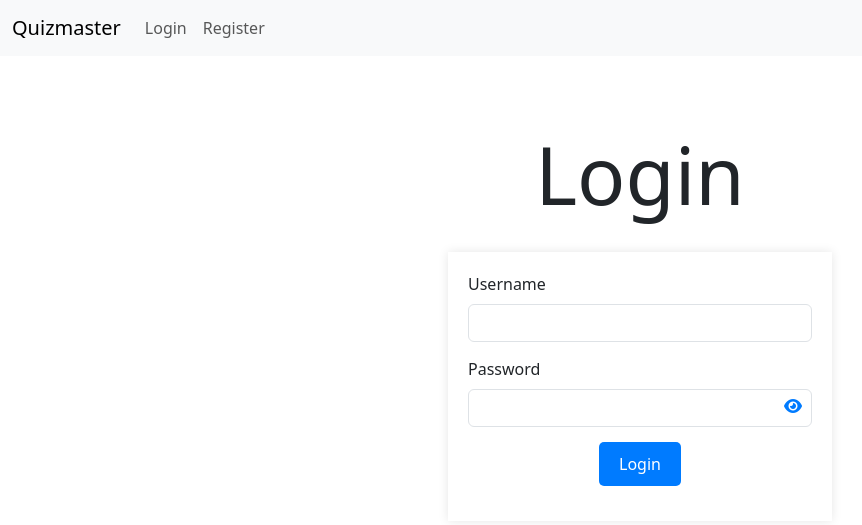
After one commit to 23f2001831/Testify, a Flask app: page /login in a window 1280 px wide. The commit adds this page. Shown: the top 525 px of the page, without its empty margins (0-862 px from the left). Run offline with Flask 3, Linux system fonts and the light colour scheme.

Commit message:
login and register page done

```diff
--- a/app.py
+++ b/app.py
@@ -1,10 +1,10 @@
-from flask import Flask, render_template  #import flask module
+from flask import Flask  #import flask module
 
 app = Flask(__name__)    #create an instance of the Flask class
 
-@app.route('/')
-def index():
-    return render_template('index.html', name='John')
 
+import config
+import models
+import routes
 if __name__ == '__main__':
     app.run(debug=True)  #run the application
--- /dev/null
+++ b/routes.py
@@ -0,0 +1,135 @@
+from flask import Flask, render_template, request, redirect, url_for, flash, session,jsonify, make_response, send_file,jsonify
+from app import app
+from models import db, User, Subject, Chapter, Quiz, Questions, Scores
+from datetime import datetime,timedelta
+from werkzeug.security import generate_password_hash, check_password_hash
+from functools import wraps
+from sqlalchemy import func
+from sqlalchemy.exc import SQLAlchemyError
+from flask import send_file
+
+@app.route('/')
+def index():
+    return render_template('index.html')
+
+@app.route('/login')
+def login():
+    return render_template('login.html')
+
+@app.route('/login', methods=['POST'])
+def login_post():
+    username=request.form.get('username')
+    password=request.form.get('password')
+
+    if username=='' or password=='':
+        flash('Username and password cannot be empty')
+    user=User.query.filter_by(username=username).first()
+
+    if not user:
+        flash('User details not found')
+        return redirect(url_for('login'))
+
+    elif not user.check_password(password):
+        flash('Incorrect password')
+        return redirect(url_for('login'))
+
+    #if login successful
+    session['user_id']=user.id
+    #session['username']=user.username
+    flash('Login successful')
+    return redirect(url_for('profile'))
+
+@app.route('/logout')
+def logout():
+    session.pop('user_id', None)
+    #session.pop('username', None)
+    flash('Logout successful')
+    return redirect(url_for('login'))
+
+
+@app.route('/register')
+def register():
+    return render_template('register.html')
+
+@app.route('/register', methods=['POST'])
+def register_post():
+    username=request.form.get('username')
+    password=request.form.get('password')
+    name=request.form.get('name')
+    qualification=request.form.get('qualification')
+
+    user=User.query.filter_by(username=username).first()
+    if user:
+        flash('User already exists')
+        return redirect(url_for('register'))
+
+    new_user=User(username=username, passhash=generate_password_hash(password), name=name, qualification=qualification)
+    db.session.add(new_user)
+    db.session.commit()
+
+    flash('Registration successful. Please Log In')
+    return redirect(url_for('login'))
+
+## Decorators
+
+def auth_required(f):
+    @wraps(f)
+    def inner(*args, **kwargs):
+        if 'user_id' not in session:
+            flash('please login to continue')
+            return redirect(url_for('login'))
+        return f(*args, **kwargs)
+    return inner
+
+def admin_required(f):
+    @wraps(f)
+    def inner(*args, **kwargs):
+        if 'user_id' not in session:
+            flash('please login to continue')
+            return redirect(url_for('login'))
+        user=User.query.get(session['user_id'])
+        if user.role!='admin':
+            flash('You are not authorized to view this page')
+            return redirect(url_for('index'))
+        return f(*args, **kwargs)
+    return inner
+
+@app.route('/profile')
+@auth_required
+def profile():
+    user=User.query.get(session['user_id'])
+    return render_template('profile.html',user=user)
+
+@app.route('/profile', methods=['POST'])
+@auth_required
+def profile_post():
+    username = request.form.get('username')
+    cpassword = request.form.get('cpassword')
+    password = request.form.get('password')
+    name = request.form.get('name')
+    qualification = request.form.get('qualification')
+
+    if not username or not cpassword or not password :
+        flash('Please fill out all the required fields')
+        return redirect(url_for('profile'))
+
+    user = User.query.get(session['user_id'])
+    if not check_password_hash(user.passhash, cpassword):
+        flash('Incorrect password')
+        return redirect(url_for('profile'))
+
+    if username != user.username:
+        new_username = User.query.filter_by(username=username).first()
+        if new_username:
+            flash('Username already exists')
+            return redirect(url_for('profile'))
+
+    new_password_hash = generate_password_hash(password)
+    user.username = username
+    user.passhash = new_password_hash
+    user.name = name
+    user.qualification = qualification
+
+    db.session.commit()
+    flash('Profile updated successfully')
+    return redirect(url_for('profile'))
--- /dev/null
+++ b/templates/escape.html
@@ -0,0 +1 @@
+j.extends
--- /dev/null
+++ b/templates/layout.html
@@ -0,0 +1,39 @@
+<!DOCTYPE html>
+<html lang="en">
+<head>
+    <meta charset="UTF-8">
+    <meta name="viewport" content="width=device-width, initial-scale=1.0">
+    <title>
+        {% block title %}
+        Quizmaster
+        {% endblock %}
+    </title>
+    <link href="https://cdn.jsdelivr.net/npm/bootstrap@5.3.2/dist/css/bootstrap.min.css" rel="stylesheet" integrity="sha384-T3c6CoIi6uLrA9TneNEoa7RxnatzjcDSCmG1MXxSR1GAsXEV/Dwwykc2MPK8M2HN" crossorigin="anonymous">
+    <link href="https://cdnjs.cloudflare.com/ajax/libs/font-awesome/6.5.1/css/all.min.css" integrity="sha512-DTOQO9RWCH3ppGqcWaEA1BIZOC6xxalwEsw9c2QQeAIftl+Vegovlnee1c9QX4TctnWMn13TZye+giMm8e2LwA==" crossorigin="anonymous" referrerpolicy="no-referrer" />
+    <link href="https://cdnjs.cloudflare.com/ajax/libs/font-awesome/6.5.1/css/all.min.css" rel="stylesheet" integrity="sha512-DTOQO9RWCH3ppGqcWaEA1BIZOC6xxalwEsw9c2QQeAIftl+Vegovlnee1c9QX4TctnWMn13TZye+giMm8e2LwA==" crossorigin="anonymous" referrerpolicy="no-referrer" />
+    {% block style %}
+    {% endblock %}
+
+</head>
+<body>
+    <script src="https://cdn.jsdelivr.net/npm/@popperjs/core@2.11.8/dist/umd/popper.min.js" integrity="sha384-I7E8VVD/ismYTF4hNIPjVp/Zjvgyol6VFvRkX/vR+Vc4jQkC+hVqc2pM8ODewa9r" crossorigin="anonymous"></script>
+<script src="https://cdn.jsdelivr.net/npm/bootstrap@5.3.3/dist/js/bootstrap.min.js" integrity="sha384-0pUGZvbkm6XF6gxjEnlmuGrJXVbNuzT9qBBavbLwCsOGabYfZo0T0to5eqruptLy" crossorigin="anonymous"></script>
+    {% include 'nav-auth.html' %}
+    <!--show the flash messages-->
+    {% with messages = get_flashed_messages() %}
+        {% if messages %}
+                {% for message in messages %}
+                    <div class="alert alert-info alert-dismissible fade show" role="alert">
+                        {{message}}
+                        <button type="button" class="btn-close" data-bs-dismiss="alert" aria-label="Close"></button>
+                    </div>
+                {% endfor %}
+        {% endif %}
+    {% endwith %}
+    {% block content%}
+    {% endblock %}
+    {% block script %}
+    {% endblock %}
+
+</body>
+</html>
--- /dev/null
+++ b/templates/login.html
@@ -0,0 +1,91 @@
+{% extends "layout.html" %}
+
+{% block title %}
+Login - Quizmaster
+{% endblock %}
+
+{% block style %}
+<style>
+    .form {
+        display: flex;
+        flex-direction: column;
+        width: 30%;
+        margin: auto;
+        padding: 20px;
+        box-shadow: 0 0 10px rgba(0, 0, 0, 0.1);
+    }
+    .form-group {
+        margin-bottom: 15px;
+        position: relative;
+    }
+    .form-label {
+        font-size: 1em;
+        font-weight: normal;
+    }
+    .display-1 {
+        text-align: center;
+        margin-top: 70px;
+        margin-bottom: 30px;
+    }
+    .btn {
+        padding: 10px 20px;
+        border: none;
+        border-radius: 5px;
+        background-color: #007bff;
+        color: white;
+        cursor: pointer;
+
+    }
+    .form-group:last-child {
+        display: flex;
+        justify-content: center;
+    }
+    .toggle-password {
+        position: absolute;
+        top: 70%;
+        right: 10px;
+        transform: translateY(-50%);
+        cursor: pointer;
+        color: #007bff;
+    }
+    .form-control {
+        padding-right: 40px; /* Add space for the eye icon */
+    }
+</style>
+{% endblock %}
+
+{% block content %}
+<div class="display-1">Login</div>
+
+<form action="" class="form" method="post">
+    <div class="form-group" id="username">
+        <label for="username" class="form-label">Username</label>
+        <input type="text" name="username" required class="form-control">
+    </div>
+    <div class="form-group">
+        <label for="password" class="form-label">Password</label>
+        <input type="password" id="password" name="password" required class="form-control">
+        <i class="fa fa-eye toggle-password" id="togglePassword"></i>
+    </div>
+    <div class="form-group">
+        <input type="submit" value="Login" class="btn btn-primary">
+    </div>
+</form>
+{% endblock %}
+
+{% block script %}
+<script>
+    const togglePassword = document.querySelector('#togglePassword');
+    const passwordField = document.querySelector('#password');
+
+    togglePassword.addEventListener('click', function () {
+        // Toggle the type attribute
+        const type = passwordField.getAttribute('type') === 'password' ? 'text' : 'password';
+        passwordField.setAttribute('type', type);
+
+        // Toggle the eye icon
+        this.classList.toggle('fa-eye');
+        this.classList.toggle('fa-eye-slash');
+    });
+</script>
+{% endblock %}
--- /dev/null
+++ b/templates/nav-auth.html
@@ -0,0 +1,19 @@
+<nav class="navbar navbar-expand-lg bg-body-tertiary">
+    <div class="container-fluid">
+      <a class="navbar-brand" href="{{url_for('index')}}">Quizmaster</a>
+      <button class="navbar-toggler" type="button" data-bs-toggle="collapse" data-bs-target="#navbarNavDropdown" aria-controls="navbarNavDropdown" aria-expanded="false" aria-label="Toggle navigation">
+        <span class="navbar-toggler-icon"></span>
+      </button>
+      <div class="collapse navbar-collapse" id="navbarNavDropdown">
+        <ul class="navbar-nav">
+
+          <li class="nav-item">
+            <a class="nav-link" href="{{url_for('login')}}"> Login</a>
+          </li>
+          <li class="nav-item">
+            <a class="nav-link" href="{{url_for('register')}}">Register</a>
+          </li>
+        </ul>
+      </div>
+    </div>
+  </nav>
```
Also changed, not shown: config.py (added, +9 -0 lines), models.py (added, +78 -0 lines), templates/index.html (+15 -25 lines), templates/navbar.html (added, +28 -0 lines), templates/profile.html (added, +172 -0 lines), templates/register.html (added, +76 -0 lines), instance/database.db (added), 1 other file.
